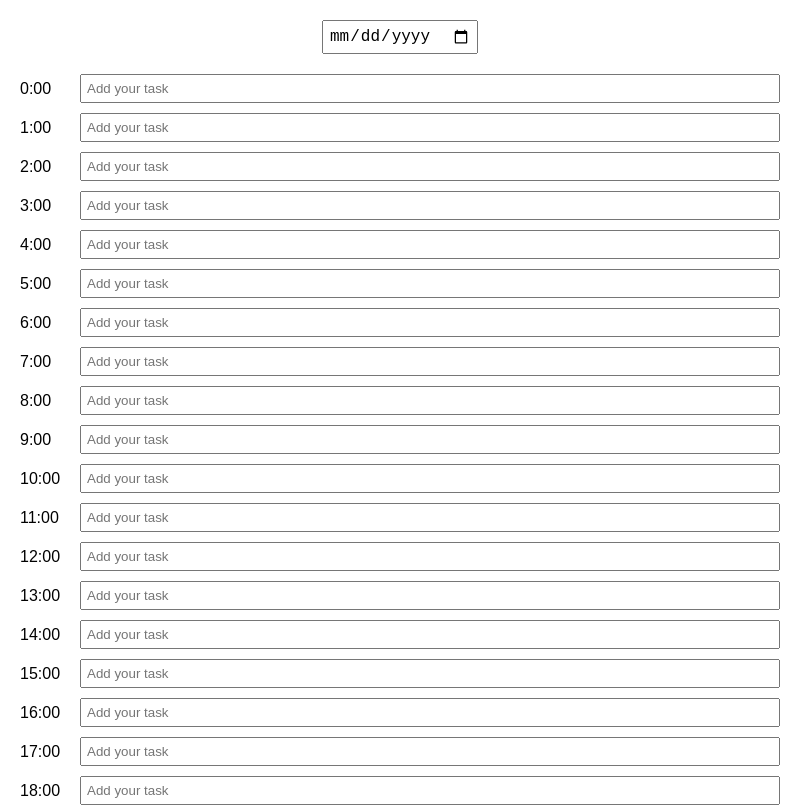
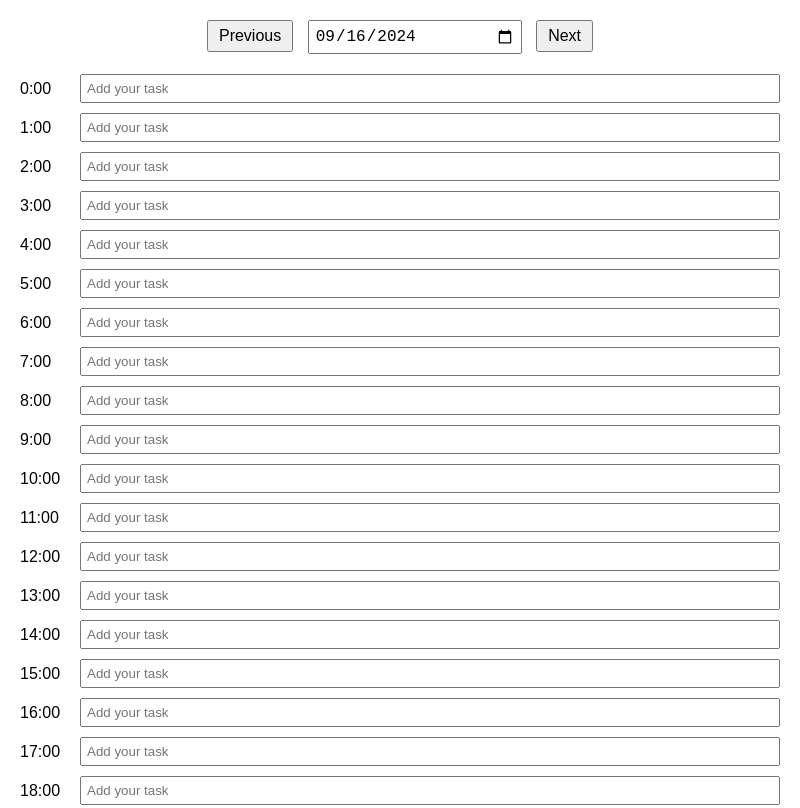
Before and after one commit to sandrasoueid/hera, an Electron app: page index.html in a window 800 px wide. Shown: the top 808 px of the page. Drawn offline with Linux system fonts and the light colour scheme.

Commit message:
Add date picker

```diff
--- a/index.html
+++ b/index.html
@@ -4,7 +4,7 @@
 <html>
   <head>
     <meta charset="UTF-8" />
-    <title>Hourly Daily Planner</title>
+    <title>Hera - Daily Planner</title>
     <style>
       /* Add your CSS styling here */
       body {
@@ -34,16 +34,24 @@
         margin: 20px;
         text-align: center;
       }
-      .date-picker input {
+      .date-picker input[type="date"] {
         font-size: 16px;
         padding: 5px;
+        width: 200px;
+      }
+      .date-picker button {
+        font-size: 16px;
+        padding: 5px 10px;
+        margin: 0 10px;
       }
     </style>
   </head>
   <body>
     <!-- Date Picker -->
     <div class="date-picker">
+      <button id="prevDate">Previous</button>
       <input type="date" id="datePicker" />
+      <button id="nextDate">Next</button>
     </div>
 
     <!-- Planner -->
--- a/renderer.js
+++ b/renderer.js
@@ -1,38 +1,82 @@
 // renderer.js
 
-function createPlanner() {
-  const planner = document.getElementById("planner");
-  const currentHour = new Date().getHours();
-  const tasks = JSON.parse(localStorage.getItem("tasks")) || {};
+function createPlanner(selectedDate) {
+    const planner = document.getElementById('planner');
+    planner.innerHTML = ''; // Clear existing planner entries
 
-  for (let hour = 0; hour < 24; hour++) {
-    const hourBlock = document.createElement("div");
-    hourBlock.className = "hour-block";
+    const tasks = JSON.parse(localStorage.getItem('tasks')) || {};
 
-    if (hour === currentHour) {
-      hourBlock.style.backgroundColor = "#ffeb3b"; // Highlight current hour
+    // Use the selected date as the key
+    const dateKey = selectedDate || new Date().toISOString().split('T')[0];
+
+    // Retrieve tasks for the selected date
+    const dailyTasks = tasks[dateKey] || {};
+
+    const currentHour = new Date().getHours();
+
+    for (let hour = 0; hour < 24; hour++) {
+      const hourBlock = document.createElement('div');
+      hourBlock.className = 'hour-block';
+
+      const hourLabel = document.createElement('div');
+      hourLabel.className = 'hour-label';
+      hourLabel.textContent = `${hour}:00`;
+
+      const hourInput = document.createElement('input');
+      hourInput.className = 'hour-input';
+      hourInput.type = 'text';
+      hourInput.placeholder = 'Add your task';
+      hourInput.value = dailyTasks[hour] || '';
+
+      // Highlight current hour if the selected date is today
+      if (dateKey === new Date().toISOString().split('T')[0] && hour === currentHour) {
+        hourBlock.style.backgroundColor = '#ffeb3b'; // Highlight current hour
+      }
+
+      hourInput.addEventListener('input', () => {
+        // Update tasks object
+        dailyTasks[hour] = hourInput.value;
+        tasks[dateKey] = dailyTasks;
+        localStorage.setItem('tasks', JSON.stringify(tasks));
+      });
+
+      hourBlock.appendChild(hourLabel);
+      hourBlock.appendChild(hourInput);
+      planner.appendChild(hourBlock);
     }
+  }
 
-    const hourLabel = document.createElement("div");
-    hourLabel.className = "hour-label";
-    hourLabel.textContent = `${hour}:00`;
+  function setupDatePicker() {
+    const datePicker = document.getElementById('datePicker');
+    const prevDateBtn = document.getElementById('prevDate');
+    const nextDateBtn = document.getElementById('nextDate');
+    const today = new Date().toISOString().split('T')[0];
+    datePicker.value = today;
 
-    const hourInput = document.createElement("input");
-    hourInput.className = "hour-input";
-    hourInput.type = "text";
-    hourInput.placeholder = "Add your task";
+    // Initialize planner with today's date
+    createPlanner(today);
 
-    hourInput.value = tasks[hour] || "";
-
-    hourInput.addEventListener("input", () => {
-      tasks[hour] = hourInput.value;
-      localStorage.setItem("tasks", JSON.stringify(tasks));
+    datePicker.addEventListener('change', () => {
+      const selectedDate = datePicker.value;
+      createPlanner(selectedDate);
     });
 
-    hourBlock.appendChild(hourLabel);
-    hourBlock.appendChild(hourInput);
-    planner.appendChild(hourBlock);
+    prevDateBtn.addEventListener('click', () => {
+      let currentDate = new Date(datePicker.value);
+      currentDate.setDate(currentDate.getDate() - 1);
+      const newDate = currentDate.toISOString().split('T')[0];
+      datePicker.value = newDate;
+      createPlanner(newDate);
+    });
+
+    nextDateBtn.addEventListener('click', () => {
+      let currentDate = new Date(datePicker.value);
+      currentDate.setDate(currentDate.getDate() + 1);
+      const newDate = currentDate.toISOString().split('T')[0];
+      datePicker.value = newDate;
+      createPlanner(newDate);
+    });
   }
-}
 
-window.onload = createPlanner;
+
+  window.onload = setupDatePicker;
```
